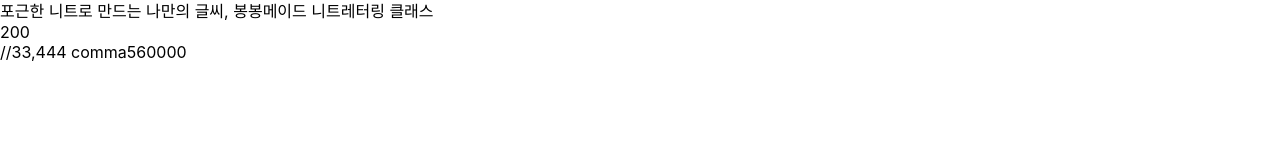
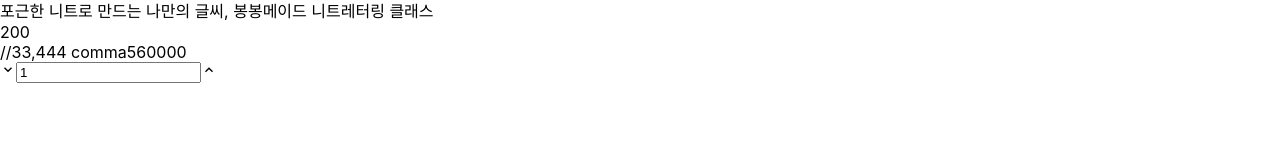
Before and after one commit to BaeJaeSung/class101, a React (Create React App) app: page / in a window 1280 px wide. Shown: the part 306-458 px from the top of the page. Built offline with nearby package versions, Linux system fonts and the light colour scheme.

Commit message:
buying number

```diff
--- /dev/null
+++ b/src/CartItem.css
@@ -0,0 +1,4 @@
+.NumberSelect{
+  display:flex;
+  flex-direction:row;
+}
--- a/src/CartItem.js
+++ b/src/CartItem.js
@@ -1,11 +1,12 @@
 import React, {useState} from 'react';
 import logo from './logo.svg';
 import './App.css';
-import './ShoppingItem.css';
-import {MdAddShoppingCart, MdRemoveShoppingCart} from 'react-icons/md';
+import './CartItem.css';
+import {MdCheckBox, MdKeyboardArrowDown, MdKeyboardArrowUp} from 'react-icons/md';
 
-const CartItem = ({cartItem}) => {
+const CartItem = ({cartItem, onPlus, onMinus, idAndAmount}) => {
   const {id, title, coverImage, price, score} = cartItem;
+  const [numToBuy, setNumToBuy] = useState(idAndAmount.find(item => item.id == id).Amount);
 
   return(
     <div className="ShoppingItem" id={id}>
@@ -25,6 +26,20 @@ const CartItem = ({cartItem}) => {
         {price}
       </div>
 
+      <div className="NumberSelect">
+        <div className="ButtonMinus" onClick={() => {onMinus(id); {
+          if(numToBuy-1 >= 1)
+            setNumToBuy(numToBuy-1);
+        }}}>
+          <MdKeyboardArrowDown/>
+        </div>
+        <input className="NumberBuy" value={numToBuy}/>
+        <div className="ButtonPlus" onClick={() => {onPlus(id); setNumToBuy(numToBuy+1)}}>
+          <MdKeyboardArrowUp/>
+        </div>
+
+      </div>
+
       <br/>
 
     </div>
--- a/src/CartItemList.js
+++ b/src/CartItemList.js
@@ -1,4 +1,4 @@
-import React, {useState} from 'react';
+import React, {useState, useCallback} from 'react';
 import logo from './logo.svg';
 import './App.css';
 import './ShoppingList.css';
@@ -6,11 +6,48 @@ import CartItem from './CartItem';
 
 const CartItemList = ({cartItemResult}) => {
 // reform array from n to 5 * k
+  const [idAndAmount, setIdAndAmount] = useState([
+
+  ]);
+
+  cartItemResult.map(item => {
+    if(!idAndAmount.find(elm => elm.id == item.id))
+      setIdAndAmount(idAndAmount.concat({
+        id : item.id,
+        price : item.price,
+        Amount : 1
+      }))
+  })
+
+  console.log("here");
+  console.log(idAndAmount);
+
+  const onPlus = useCallback(
+    id => {
+      const arrIndex = idAndAmount.findIndex(item => item.id==id);
+      const newIdAndAmount = idAndAmount;
+      newIdAndAmount[arrIndex].Amount += 1;
+      setIdAndAmount([]);
+      setIdAndAmount(newIdAndAmount);
+    }
+  )
+  const onMinus = useCallback(
+    id => {
+      const arrIndex = idAndAmount.findIndex(item => item.id==id);
+      const newIdAndAmount = idAndAmount;
+      newIdAndAmount[arrIndex].Amount -= 1;
+      if(newIdAndAmount[arrIndex].Amount < 1)
+        newIdAndAmount[arrIndex].Amount = 1;
+      setIdAndAmount(newIdAndAmount);
+    }
+  )
+  console.log(cartItemResult);
+
   return(
     <div className="ShoppingList">
 
       {cartItemResult.map(cartItem => (
-        <CartItem cartItem={cartItem} />
+        <CartItem cartItem={cartItem} onPlus={onPlus} onMinus={onMinus} idAndAmount={idAndAmount} />
       ))}
 
 
```
